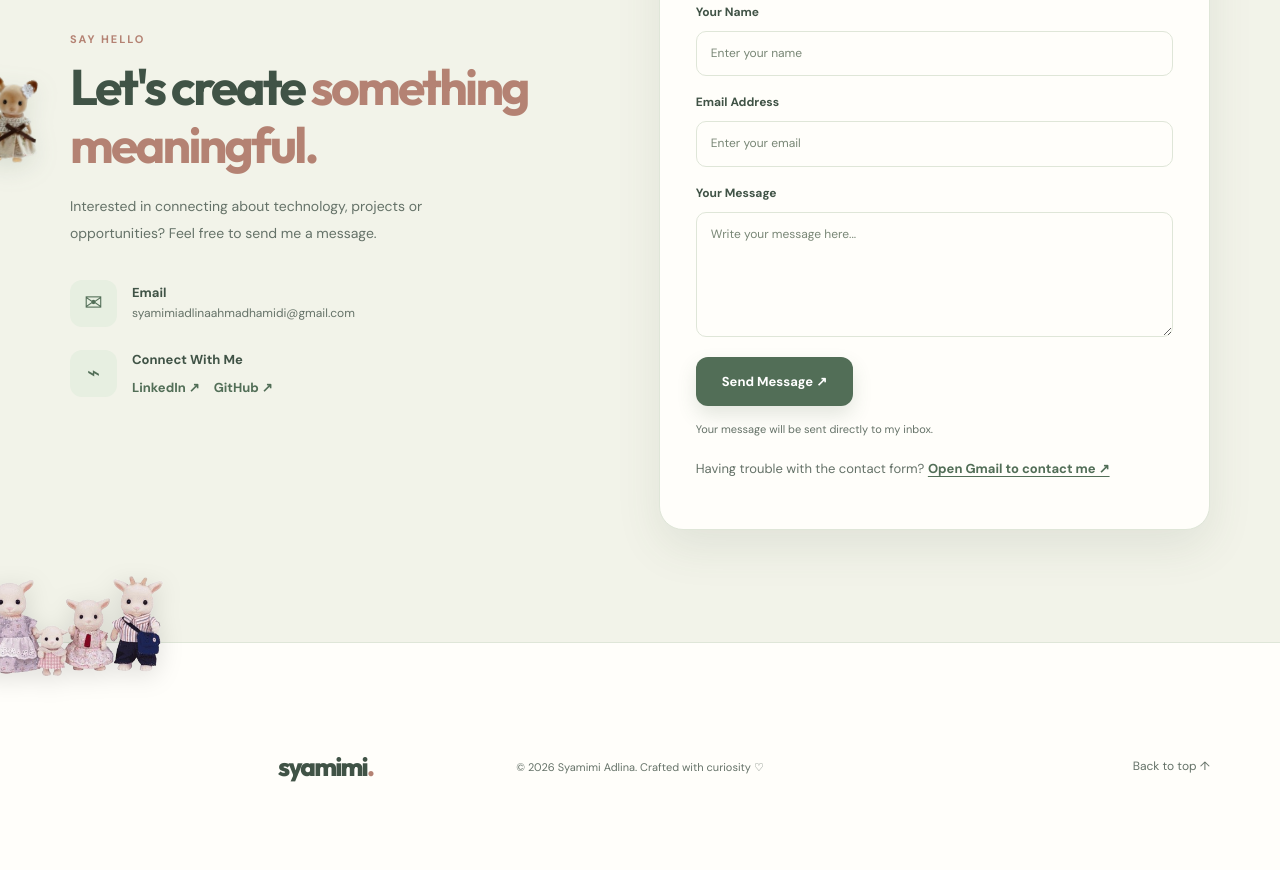
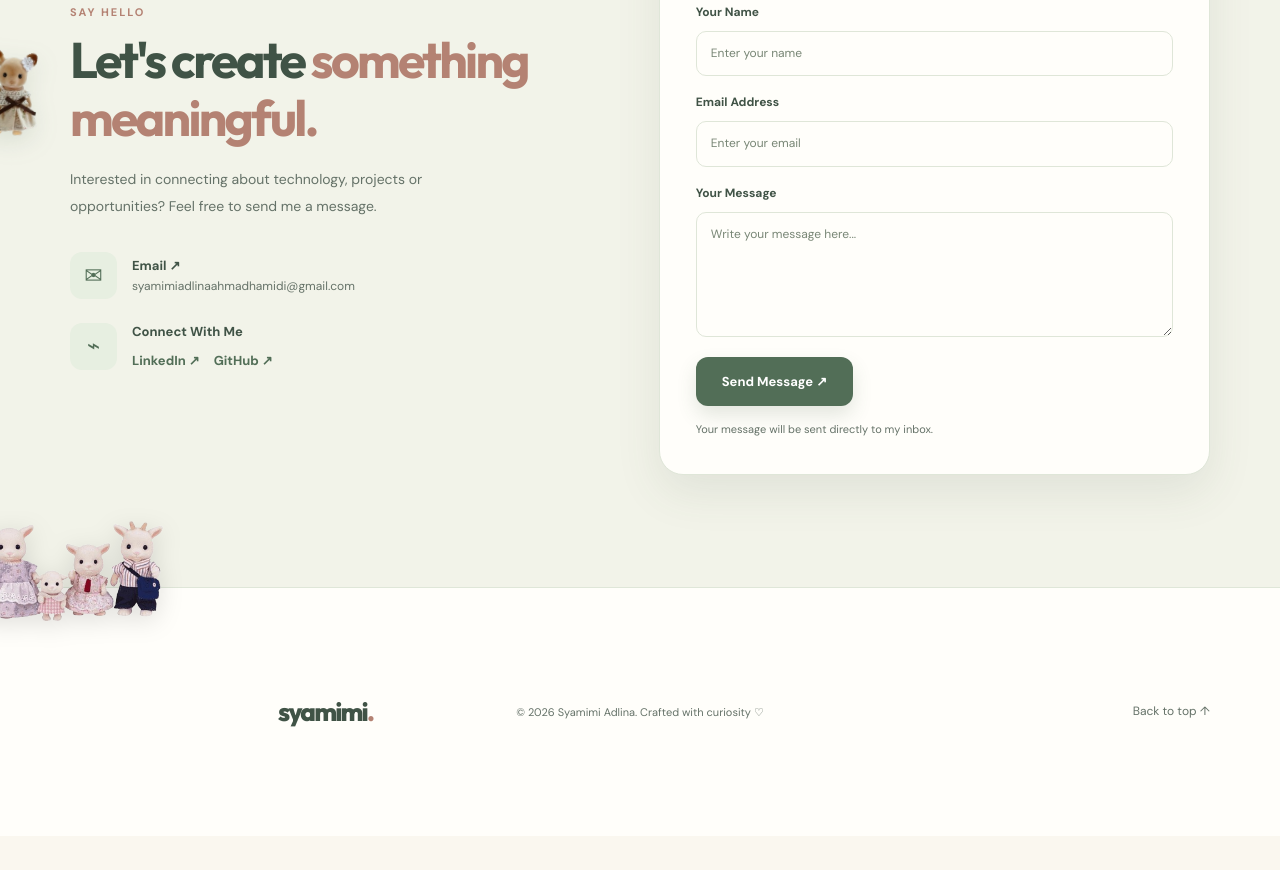
Before and after one commit to syamimiadlinaahmadhamidi-png/syamimi-adlina-portfolio, a plain HTML site: page index.html in a window 1280 px wide. Shown: the part 3676-4546 px from the top of the page. After the commit the page ends 4512 px from the top, so only its background shows below. Drawn offline with Linux system fonts and the light colour scheme.

Commit message:
Make email contact clickable

```diff
--- a/index.html
+++ b/index.html
@@ -443,7 +443,25 @@
 
           <p>Interested in connecting about technology, projects or opportunities? Feel free to send me a message.</p>
           <div class="contact-info">
-            <div class="contact-chip"><span aria-hidden="true">✉</span><div><strong>Email</strong><small id="contact-email-label">Add your email in script.js</small></div></div>
+
+<!-- Clickable Email Contact -->
+<a
+  class="contact-chip contact-email-link"
+  href="https://mail.google.com/mail/?view=cm&amp;fs=1&amp;to=syamimiadlinaahmadhamidi@gmail.com&amp;su=Freelance%20Project%20Enquiry"
+  target="_blank"
+  rel="noopener noreferrer"
+  title="Send me an email"
+>
+  <span aria-hidden="true">✉</span>
+
+  <div>
+    <strong>Email ↗</strong>
+    <small id="contact-email-label">
+      syamimiadlinaahmadhamidi@gmail.com
+    </small>
+  </div>
+</a>
+
 
 <!-- SOCIAL LINKS -->
 <div class="contact-chip">
@@ -530,16 +548,7 @@
 
 
 
-<p class="contact-fallback">
-  Having trouble with the contact form?
-  <a
-    href="https://mail.google.com/mail/?view=cm&fs=1&to=syamimiadlinaahmadhamidi@gmail.com&su=Freelance%20Project%20Enquiry"
-    target="_blank"
-    rel="noopener noreferrer"
-  >
-    Open Gmail to contact me ↗
-  </a>
-</p>
+
 
 
 
--- a/style.css
+++ b/style.css
@@ -2000,25 +2000,25 @@
 }
 
 
-.contact-fallback {
-  margin-top: 12px;
-  font-size: 13px;
-  color: var(--body);
-}
-
-.contact-fallback a {
+/* Clickable Email Contact */
+
+.contact-email-link {
+  text-decoration: none;
+  color: inherit;
+  cursor: pointer;
+  border-radius: 12px;
+  transition: transform 0.3s ease;
+}
+
+.contact-email-link:hover {
+  transform: translateX(5px);
+}
+
+.contact-email-link:hover strong {
   color: var(--accent);
-  font-weight: 700;
-  text-decoration: underline;
-  text-underline-offset: 3px;
-}
-
-
-.contact-email-copy {
-  display: block;
-  margin-top: 8px;
-  font-size: 12px;
-  color: var(--body);
-  overflow-wrap: anywhere;
-  user-select: text;
-}
+}
+
+.contact-email-link:focus-visible {
+  outline: 2px solid var(--accent);
+  outline-offset: 4px;
+}
```
